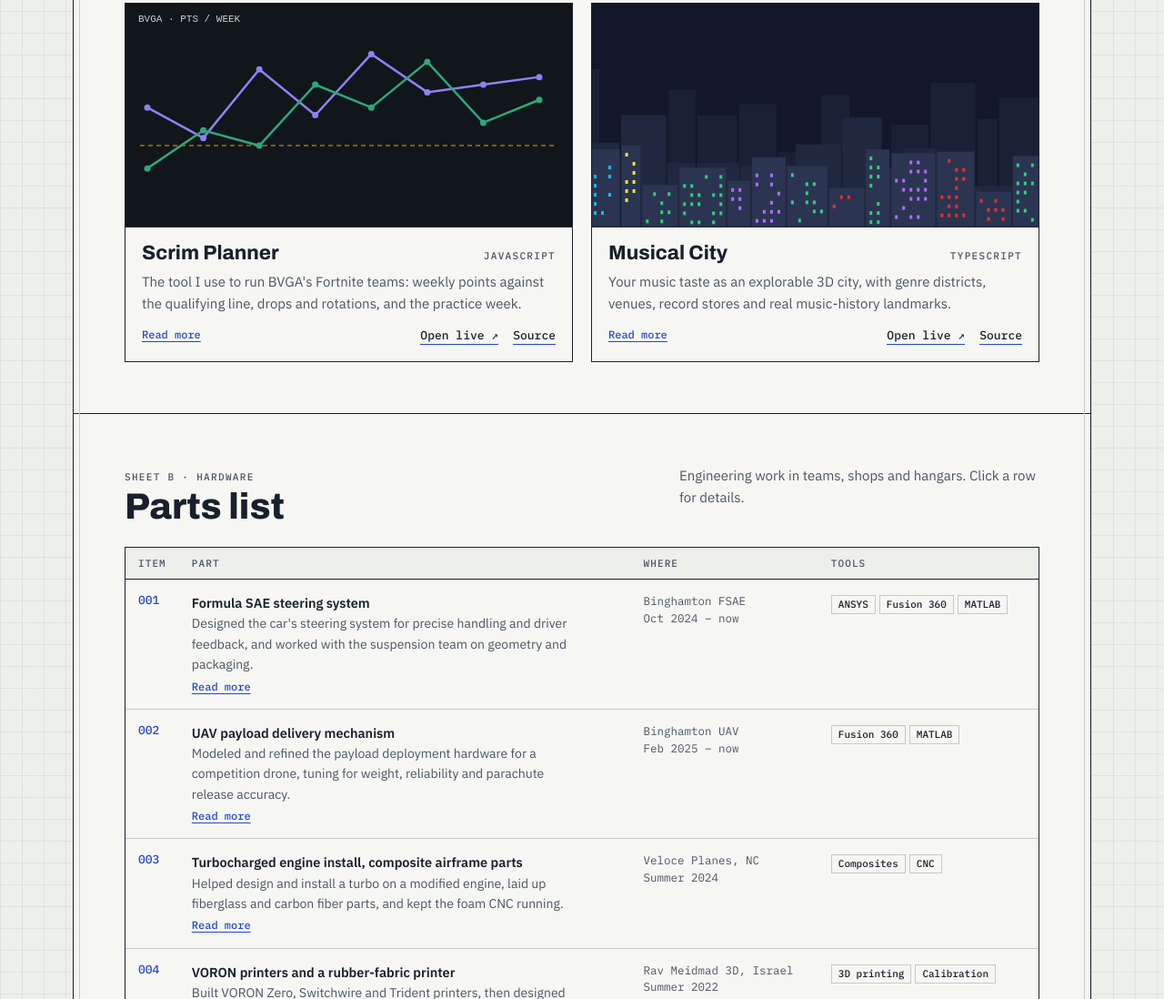
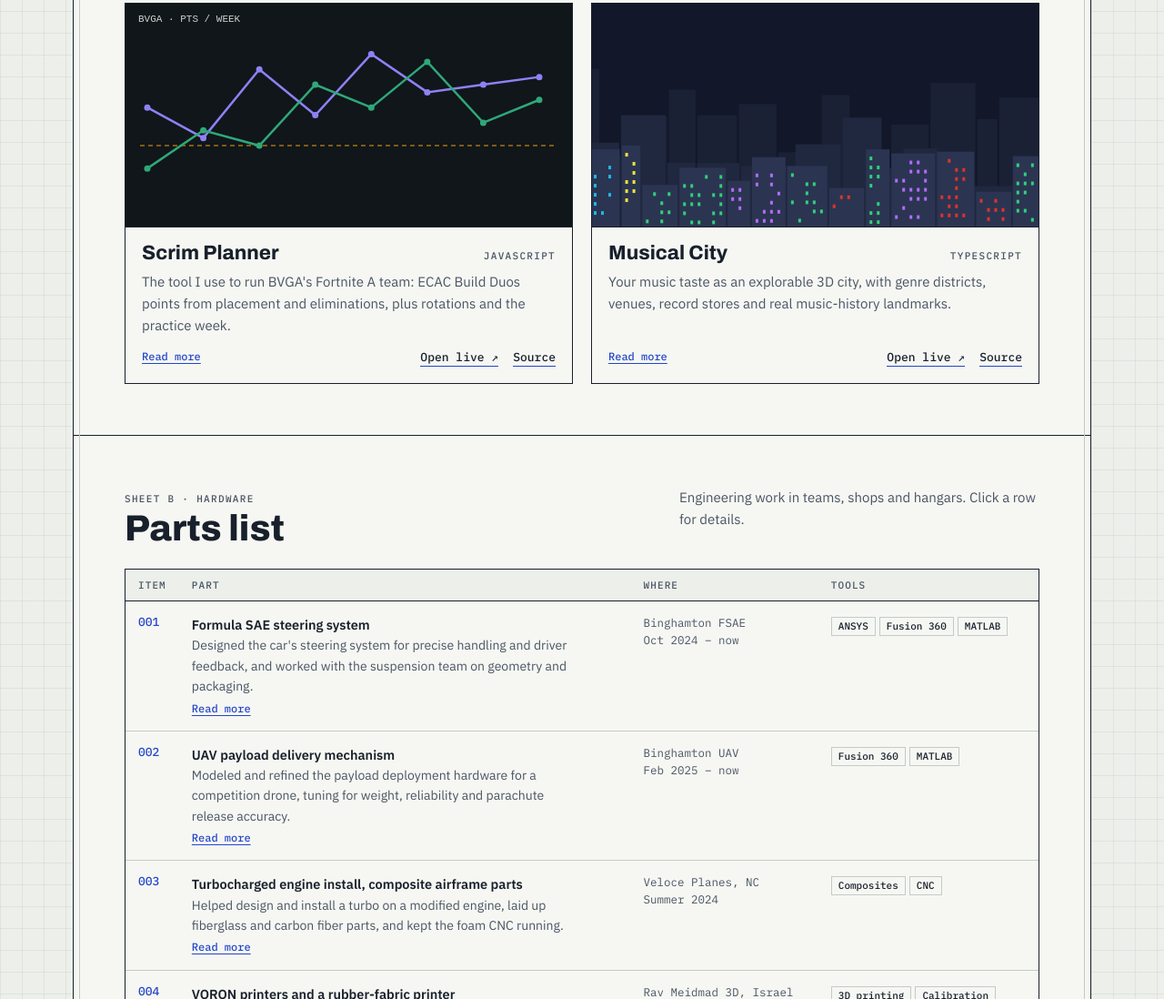
Before and after one commit to GGPS4/GGPS4.github.io, a plain HTML site: page index.html in a window 1280 px wide. Shown: the part 1212-2310 px from the top of the page at 91% size. Drawn offline with Linux system fonts and the light colour scheme.

Commit message:
Add files via upload

```diff
--- a/index.html
+++ b/index.html
@@ -191,7 +191,7 @@ dialog#dlg::backdrop{background:rgba(10,14,20,.55)}
         <canvas data-art="scrim" aria-hidden="true"></canvas>
         <div class="proj-body">
           <div class="proj-top"><h3>Scrim Planner</h3><span class="label">JavaScript</span></div>
-          <p>The tool I use to run BVGA's Fortnite teams: weekly points against the qualifying line, drops and rotations, and the practice week.</p>
+          <p>The tool I use to run BVGA's Fortnite A team: ECAC Build Duos points from placement and eliminations, plus rotations and the practice week.</p>
           <div class="proj-links"><span class="more">Read more</span><a href="https://ggps4.github.io/scrim-planner/" target="_blank" rel="noopener">Open live ↗</a><a href="https://github.com/GGPS4/scrim-planner" target="_blank" rel="noopener">Source</a></div>
         </div>
       </article>
@@ -309,8 +309,8 @@ dialog#dlg::backdrop{background:rgba(10,14,20,.55)}
       tools:['MATLAB','Symbolic Math','Numerical integration'],
       links:[['Code and README','https://github.com/GGPS4/buav-parachute']]},
     scrim:{k:'Software · BVGA',t:'Scrim Planner',m:'JavaScript · 2026',
-      what:'The planning tool I use as Fortnite Coordinator for the Binghamton Video Game Association.',
-      did:['Weekly points tracking for both teams against a qualifying line, with a 4-week trend','Drop and rotation plans, rosters and a shared practice-week calendar','Export and import so the whole team can work from the same plan'],
+      what:'The planning tool I use as Fortnite Coordinator for the Binghamton Video Game Association. Our A team competes in ECAC Fortnite Builds (Duos).',
+      did:['Scores each Thursday match night from placement and eliminations using the ECAC Fall 2026 point system, including the playoff rules','Tracks season points and the ECAC tiebreakers (total eliminations, average placement)','Team week (Thursday match nights, Saturday practice), duo roster, and drop and rotation plans'],
       tools:['JavaScript','Canvas charts','localStorage'],
       links:[['Open live','https://ggps4.github.io/scrim-planner/'],['Source','https://github.com/GGPS4/scrim-planner']]},
     city:{k:'Software · Personal',t:'Musical City',m:'TypeScript',
@@ -342,8 +342,8 @@ dialog#dlg::backdrop{background:rgba(10,14,20,.55)}
       tools:['Arduino','Wiring','Prototyping'],links:[]},
     busim:{k:'Leadership · Nov 2025 – now',t:'President, BUSIM',m:'Binghamton University Simulation and Interface Mechanics Team · 60+ members',
       what:'BUSIM is a Binghamton student engineering team focused on simulation and interface mechanics.',
-      did:['Lead both the business and engineering sides of the team, which has more than 60 members','Serve as the team\'s main representative and communicate its initiatives and priorities','Run the executive board: set agendas, chair meetings and assign responsibilities'],
-      tools:['Leadership','Operations','Engineering management'],links:[]},
+      did:['Lead both the business and engineering sides of the team, which has more than 60 members','Serve as the team\'s main representative and communicate its initiatives and priorities','Run the executive board: set agendas, chair meetings and assign responsibilities','Built the BUSIM Club Hub, where new members use a code to get added to the shared drive, the Fusion team and Discord'],
+      tools:['Leadership','Operations','Engineering management'],links:[['BUSIM Club Hub','https://ggps4.github.io/busim-hub/']]},
     cap:{k:'Leadership · Dec 2019 – now',t:'Civil Air Patrol',m:'2nd Lieutenant and former Cadet Commander · Curtiss-Wright Composite Squadron',
       what:'Civil Air Patrol is the official civilian auxiliary of the U.S. Air Force. Its cadet program trains young people in leadership, aerospace education and emergency services.',
       did:['Led a squadron of 45+ cadets as cadet commander, overseeing training and operational readiness','Supervised the full cadet staff','Planned instructional meetings on leadership and team structure'],
```
Also changed, not shown: 1 other file.
